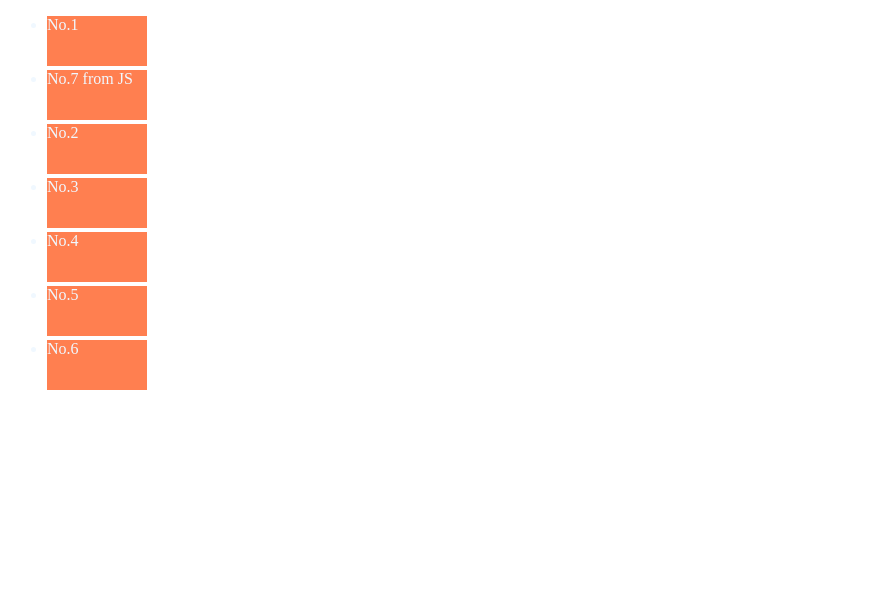
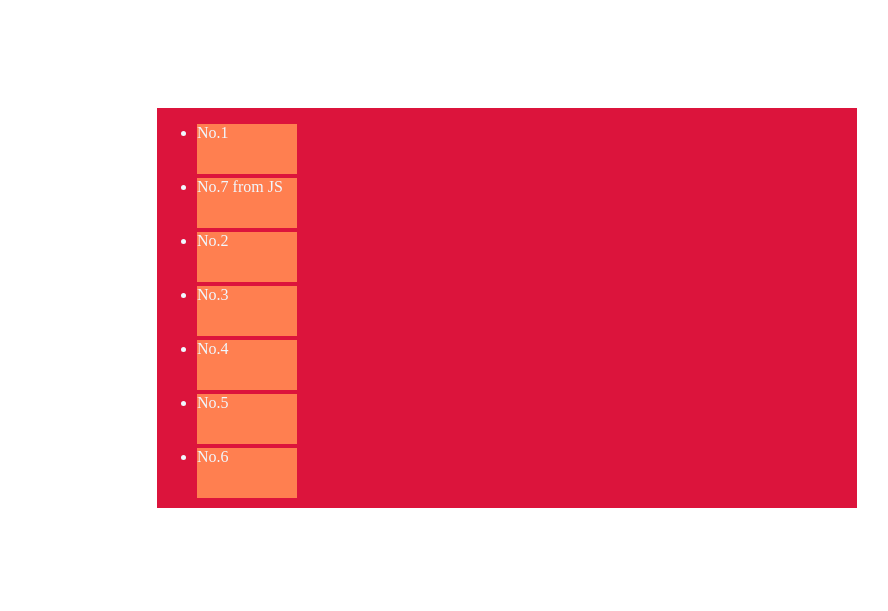
Before and after one commit to M45Hasan/record-js-hw, a plain HTML site: page index.html in a window 1280 px wide. Shown: the whole page, without its empty margins (1-889 px from the left). Drawn offline with Linux system fonts and the light colour scheme.

Commit message:
newAdded

```diff
--- a/index.html
+++ b/index.html
@@ -7,6 +7,13 @@
     <title>toggle</title>
 
     <style>
+      .lol {
+        width: 1000px;
+        height: 600px;
+        display: flex;
+        justify-content: center;
+        align-items: center;
+      }
       .one {
         width: 200px;
         height: 400px;
@@ -30,13 +37,19 @@
         background: coral;
         color: aliceblue;
       }
+      .mom {
+        width: 700px;
+        height: 400px;
+        background: crimson;
+      }
     </style>
   </head>
   <body>
     <!-- <button class="width">Click</button>
 
     <section class="one"></section> -->
-
+    <section class="lol">
+      <div class="mom">
         <ul class="ull">
           <li>No.1</li>
           <li>No.2</li>
@@ -45,6 +58,8 @@
           <li>No.5</li>
           <li>No.6</li>
         </ul>
+      </div>
+    </section>
 
     <script src="script.js"></script>
   </body>
```
Lines whose indentation alone changed are shown as unchanged.
